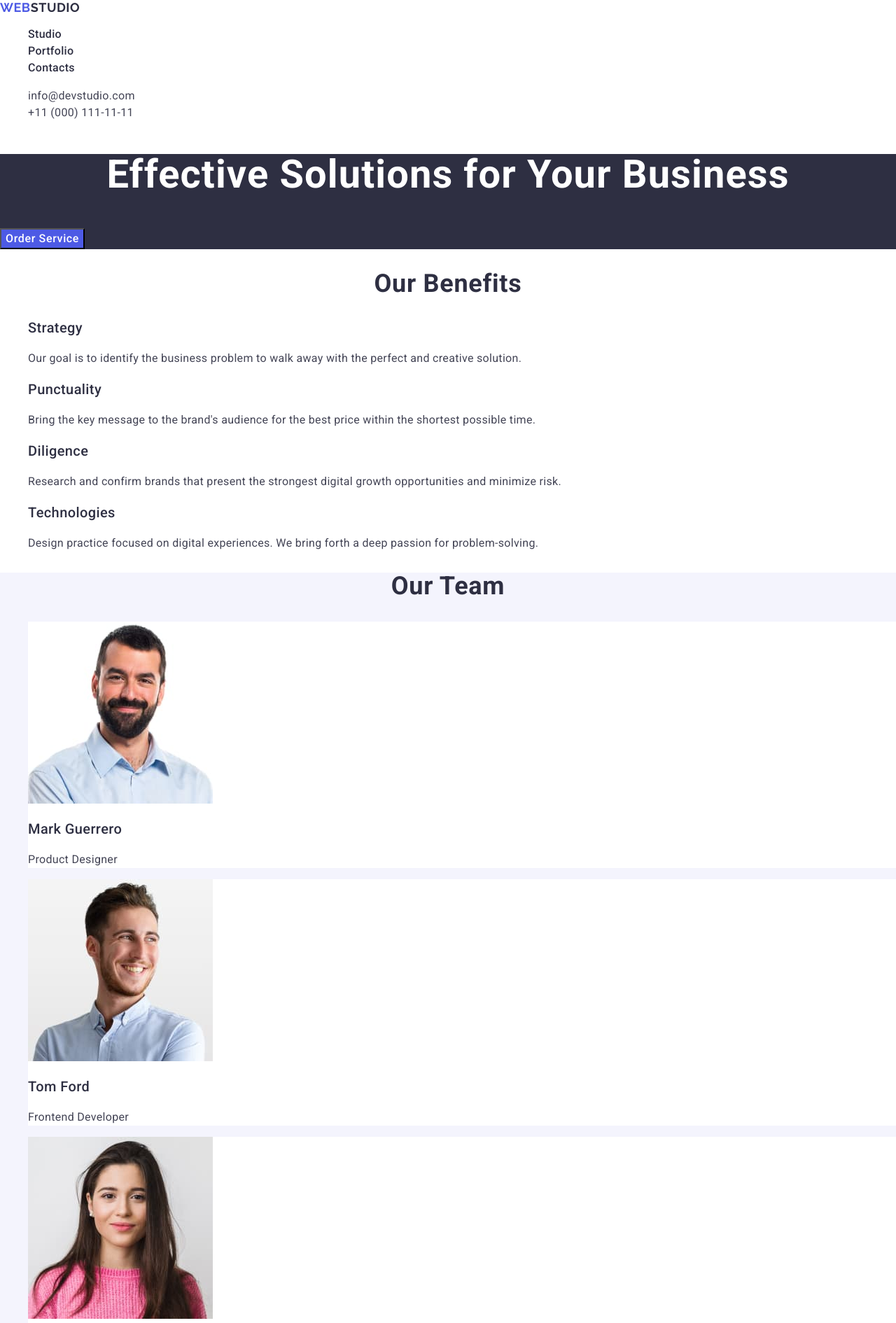
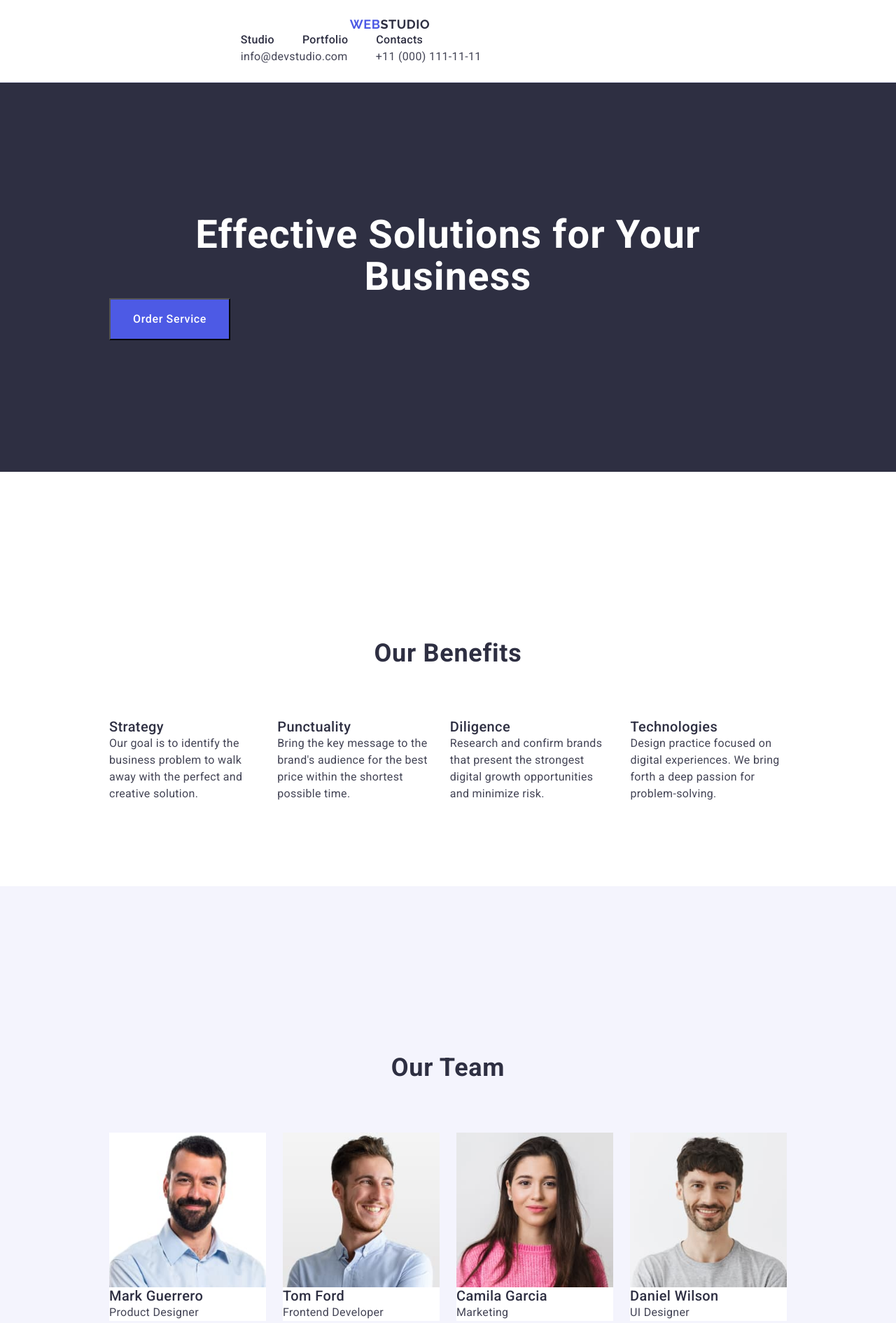
Before and after one commit to angeange1/goit-homework-03, a plain HTML site: page index.html in a window 1280 px wide. Shown: the top 1890 px of the page at 70% size. Drawn offline with Linux system fonts and the light colour scheme.

Commit message:
revised1

```diff
--- a/css/styles.css
+++ b/css/styles.css
@@ -3,6 +3,23 @@ body {
   color: #434455;
   background-color: #fff;
   font-style: normal;
+}
+
+h1,
+h2,
+h3,
+h4,
+h5,
+h6 {
+  margin: 0;
+}
+p {
+  margin: 0;
+}
+img {
+  display: block;
+  max-width: 100%;
+  height: auto;
 }
 
 a {
@@ -13,6 +30,21 @@ a {
 ul,
 ol {
   list-style-type: none;
+  padding-left: 0;
+  margin: 0;
+}
+
+.container {
+  max-width: 1440px;
+  padding: 0 156px;
+  margin: 0 auto;
+}
+
+.header {
+  display: flex;
+  padding-top: 24px;
+  padding-bottom: 24px;
+  border-bottom: 1px solid #e7e9fc;
 }
 
 .logo {
@@ -23,10 +55,23 @@ ol {
   letter-spacing: 0.54px;
   text-transform: uppercase;
   color: #4d5ae5;
+  margin-left: 156px;
+  margin-right: 76px;
 }
 
 .logo-black {
   color: #2e2f42;
+}
+
+.navigation-wrapper {
+  display: flex;
+  gap: 40px;
+  margin-right: 332px;
+}
+
+.contacts-wrapper {
+  display: flex;
+  gap: 40px;
 }
 
 .navigation-item {
@@ -67,6 +112,8 @@ ol {
 
 .hero-section {
   background-color: #2e2f42;
+  padding-top: 188px;
+  padding-bottom: 188px;
 }
 
 .hero {
@@ -87,6 +134,7 @@ ol {
   background-color: #4d5ae5;
   cursor: pointer;
   font-family: inherit;
+  padding: 16px 32px;
 }
 
 .order-button:hover {
@@ -119,18 +167,63 @@ ol {
   line-height: 1.11;
   letter-spacing: 0.72px;
   text-transform: capitalize;
+  padding-top: 120px;
+  padding-bottom: 72px;
+}
+
+.benefits-section {
+  padding-top: 120px;
+  padding-bottom: 120px;
+}
+
+.benefits-list {
+  display: flex;
+  gap: 24px;
+}
+
+.visually-hidden {
+  position: absolute;
+  width: 1px;
+  height: 1px;
+  margin: -1px;
+  border: 0;
+  padding: 0;
+  white-space: nowrap;
+  clip-path: inset(100%);
+  clip: rect(0 0 0 0);
+  overflow: hidden;
 }
 
 .our-team-section {
   background-color: #f4f4fd;
+  padding-top: 120px;
+  padding-bottom: 120px;
+}
+
+.our-team-list {
+  display: flex;
+  gap: 24px;
 }
 
 .people {
   background-color: #fff;
 }
 
+.portfolio-section {
+  padding-top: 120px;
+  padding-bottom: 120px;
+}
+
+.portfolio-list {
+  display: flex;
+  flex-wrap: wrap;
+  width: calc((100%-2 * 24px) / 3);
+}
+
 .footer {
   background-color: #2e2f42;
+  padding-top: 102px;
+  padding-bottom: 100px;
 }
 
 .logo-white {
--- a/index.html
+++ b/index.html
@@ -16,11 +16,12 @@
   </head>
   <body>
     <header class="header">
+      <div class="container">
         <nav>
           <a class="logo" href="./index.html"
             >Web<span class="logo-black">Studio</span></a
           >
-        <ul>
+          <ul class="navigation-wrapper">
             <li>
               <a class="navigation-item" href="./index.html" target="_blank"
                 >Studio</a
@@ -34,8 +35,8 @@
             </li>
           </ul>
         </nav>
-      <address class="contacts">
-        <ul>
+        <address class="contacts-wrapper">
+          <ul class="contacts-wrapper">
             <li>
               <a class="contacts-item" href="mailto:info@devstudio.com"
                 >info@devstudio.com</a
@@ -48,23 +49,27 @@
             </li>
           </ul>
         </address>
+      </div>
     </header>
     <main>
       <!-- Section 1 -->
       <section class="hero-section">
+        <div class="container">
           <h1 class="hero">Effective Solutions for Your Business</h1>
           <button class="order-button" type="button">Order Service</button>
+        </div>
       </section>
       <!-- Section 2 -->
-      <section>
+      <section class="benefits-section">
+        <div class="container">
         <!-- Hide this title -->
-        <h2 class="section-title">Our benefits</h2>
-        <ul>
+        <h2 class="section-title" class="visually-hidden">Our benefits</h2>
+          <ul class="benefits-list">
             <li>
               <h3 class="section-item">Strategy</h3>
               <p class="section-text">
-              Our goal is to identify the business problem to walk away with the
-              perfect and creative solution.
+                Our goal is to identify the business problem to walk away with
+                the perfect and creative solution.
               </p>
             </li>
             <li>
@@ -89,11 +94,13 @@
               </p>
             </li>
           </ul>
+          </div>
       </section>
       <!-- Section 3 -->
       <section class="our-team-section">
+        <div class="container">
           <h2 class="section-title">Our Team</h2>
-        <ul>
+          <ul class="our-team-list">
             <li class="people">
               <img
                 src="./images/mark-guerrero.jpg"
@@ -131,11 +138,13 @@
               <p class="section-text">UI Designer</p>
             </li>
           </ul>
+          </div>
       </section>
       <!-- Section 4 -->
-      <section>
+      <section class="portfolio-section">
+        <div class="container">
           <h2 class="section-title">Our Portfolio</h2>
-        <ul>
+          <ul class="portfolio-list">
             <li>
               <img
                 src="./images/banking-app.jpg"
@@ -191,16 +200,19 @@
               <p class="section-text">Marketing</p>
             </li>
           </ul>
+        </div>
       </section>
     </main>
     <footer class="footer">
+      <div class="container">
         <a class="logo" href="./index.html"
           >Web<span class="logo-white">Studio</span></a
         >
         <p class="footer-text">
-        Increase the flow of customers and sales for your business with digital
-        marketing & growth solutions.
+          Increase the flow of customers and sales for your business with
+          digital marketing & growth solutions.
         </p>
+      </div>
     </footer>
   </body>
 </html>
```
Lines whose indentation alone changed are shown as unchanged.
